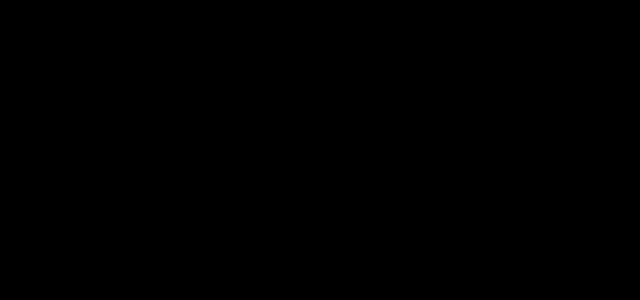
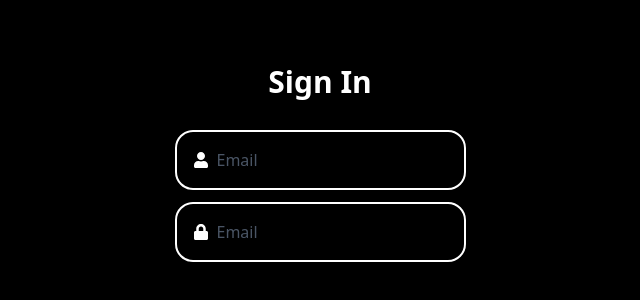
Before and after one commit to rnieblesealo/final-project, a React (Vite) app: page /signin in a window 1280 px wide. Before the commit this address had no page. Shown: the part 238-538 px from the top of the page, without its empty margins (320-960 px from the left). Built offline with nearby package versions, Linux system fonts and the light colour scheme.

Commit message:
add signin screen

```diff
--- a/src/App.jsx
+++ b/src/App.jsx
@@ -1,15 +1,28 @@
 import { BrowserRouter, Route, Routes } from "react-router-dom"
 
 import { Layout } from "./components/Layout"
+import { SignIn } from "./pages/SignIn"
 import { Home } from "./pages/Home"
 import { DetailView } from "./pages/DetailView"
 import { CreateReview } from "./pages/CreateReview"
 
+import { useState, useEffect } from "react"
+
+// perform auth check when hitting /
+// if not auth redirect to signin
+// if yes redirect to home
+// structure goes public route
+//  protected routes (parented by layout)
+//  catchall route (for 404s)
+
 function App() {
+  const [signedIn, setSignedIn] = useState(false)
+
   return (
     <BrowserRouter>
       <Routes>
-        <Route path="/" element={<Layout />}>
+        <Route path="/signin" element={<SignIn />} />
+        <Route path="/" element={signedIn ? <Layout /> : <SignIn />}>
           <Route index={true} element={<Home />} />
           <Route path="/view/:songId" element={<DetailView />} />
           <Route path="/createreview/:songId" element={<CreateReview />} />
--- /dev/null
+++ b/src/pages/SignIn.jsx
@@ -0,0 +1,67 @@
+import { useState, useEffect } from "react"
+
+import { FaUser } from "react-icons/fa";
+import { FaLock } from "react-icons/fa";
+
+export const SignIn = () => {
+  const [email, setEmail] = useState("")
+  const [password, setPassword] = useState("")
+
+  async function handleSubmit(e) {
+    e.preventDefault()
+
+    console.log(email, password)
+
+    // sign in w supabase // WARN: not working on UCF due to CORS
+
+    // await signIn(email, password)
+  }
+
+  useEffect(() => {
+    /*
+    async function checkLogin() {
+      console.log(await getCurrentUser())
+    }
+    */
+  }, [])
+
+  return (
+    <div className="w-screen h-screen text-white">
+
+      <form onSubmit={handleSubmit} className="w-full h-full flex items-center justify-center flex-col gap-4">
+        <span className="text-3xl font-bold m-4">Sign In</span>
+
+        <div className="outline-2 outline-white rounded-2xl flex items-center p-4">
+          <label htmlFor="email" className="mr-2">
+            <FaUser />
+          </label>
+          <input
+            type="email"
+            id="email"
+            value={email}
+            onChange={(e) => setEmail(e.target.value)}
+            placeholder="Email"
+            className="focus:outline-0 placeholder:text-gray-600"
+          />
+        </div>
+
+        <div className="outline-2 outline-white rounded-2xl flex items-center p-4">
+          <label htmlFor="password" className="mr-2">
+            <FaLock />
+          </label>
+          <input
+            type="password"
+            id="password"
+            value={password}
+            onChange={(e) => setPassword(e.target.value)}
+            placeholder="Email"
+            className="focus:outline-0 placeholder:text-gray-600"
+          />
+        </div>
+
+        <button type="submit" />
+      </form>
+
+    </div>
+  )
+}
```
